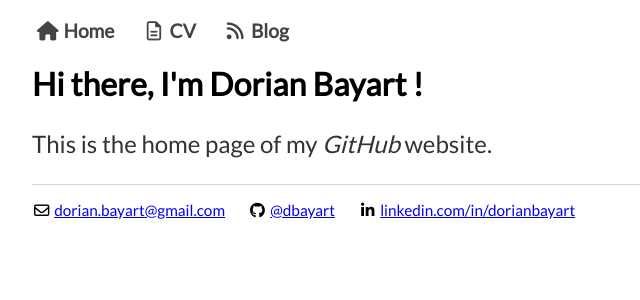
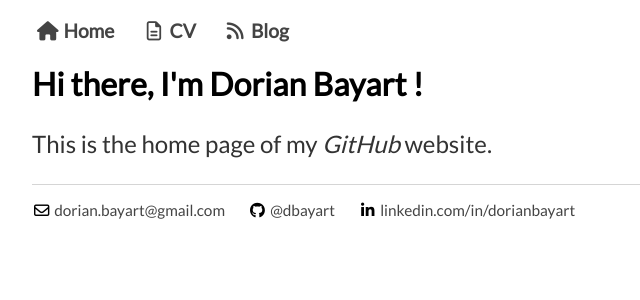
Before and after one commit to dorianbayart/dorianbayart.github.io, a Jekyll site: the page built from index.html, in a window 1280 px wide. Shown: the top 300 px of the page, without its empty margins (0-640 px from the left). Built offline with Jekyll 4.4.1, drawn with Linux system fonts in a browser that asks for light colours; nearby versions of some CDN libraries.

Commit message:
Update main.css

```diff
--- a/css/main.css
+++ b/css/main.css
@@ -32,7 +32,7 @@
     display: inline;
     margin-right: 20px;
 }
-nav a {
+nav a, footer a {
     text-decoration: none;
     color: #444;
 }
@@ -48,6 +48,7 @@
     line-height: 1.4em;
     color: #333;
 }
+
 footer {
     border-top: 1px solid #d5d5d5;
     font-size: .8em;
```
